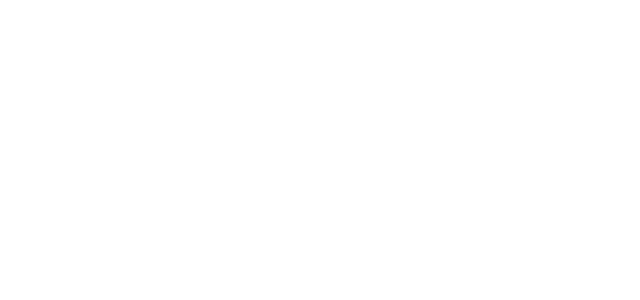
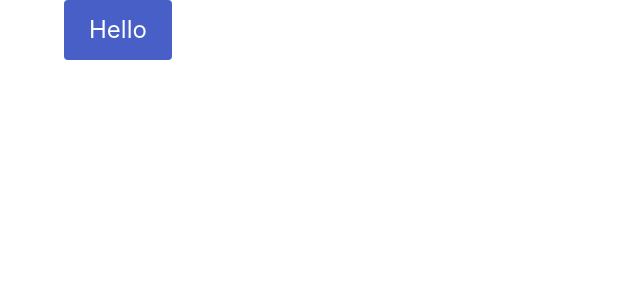
Before and after one commit to iamwebwiz/vue-movdir, a Vue app: page / in a window 1280 px wide. Shown: the top 300 px of the page, without its empty margins (0-640 px from the left). Built offline with nearby package versions, Linux system fonts and the light colour scheme.

Commit message:
Add styles.css file

```diff
--- a/src/App.vue
+++ b/src/App.vue
@@ -1,27 +1,7 @@
 <template>
   <div id="app">
-    <router-view/>
+    <div class="container">
+      <button class="button is-link is-large">Hello</button>
+    </div>
   </div>
 </template>
-
-<style>
-  #app {
-    font-family: "Avenir", Helvetica, Arial, sans-serif;
-    -webkit-font-smoothing: antialiased;
-    -moz-osx-font-smoothing: grayscale;
-    text-align: center;
-    color: #2c3e50;
-  }
-  #nav {
-    padding: 30px;
-  }
-
-  #nav a {
-    font-weight: bold;
-    color: #2c3e50;
-  }
-
-  #nav a.router-link-exact-active {
-    color: #42b983;
-  }
-</style>
--- /dev/null
+++ b/src/assets/styles.css
@@ -0,0 +1 @@
+@import "~bulma/css/bulma.min.css";
--- a/src/main.js
+++ b/src/main.js
@@ -1,11 +1,12 @@
-import Vue from 'vue'
-import App from './App.vue'
-import router from './router'
-import './registerServiceWorker'
+import Vue from "vue";
+import App from "./App.vue";
+import router from "./router";
+import "./registerServiceWorker";
+require("@/assets/styles.css");
 
-Vue.config.productionTip = false
+Vue.config.productionTip = false;
 
 new Vue({
   router,
   render: h => h(App)
-}).$mount('#app')
+}).$mount("#app");
```
